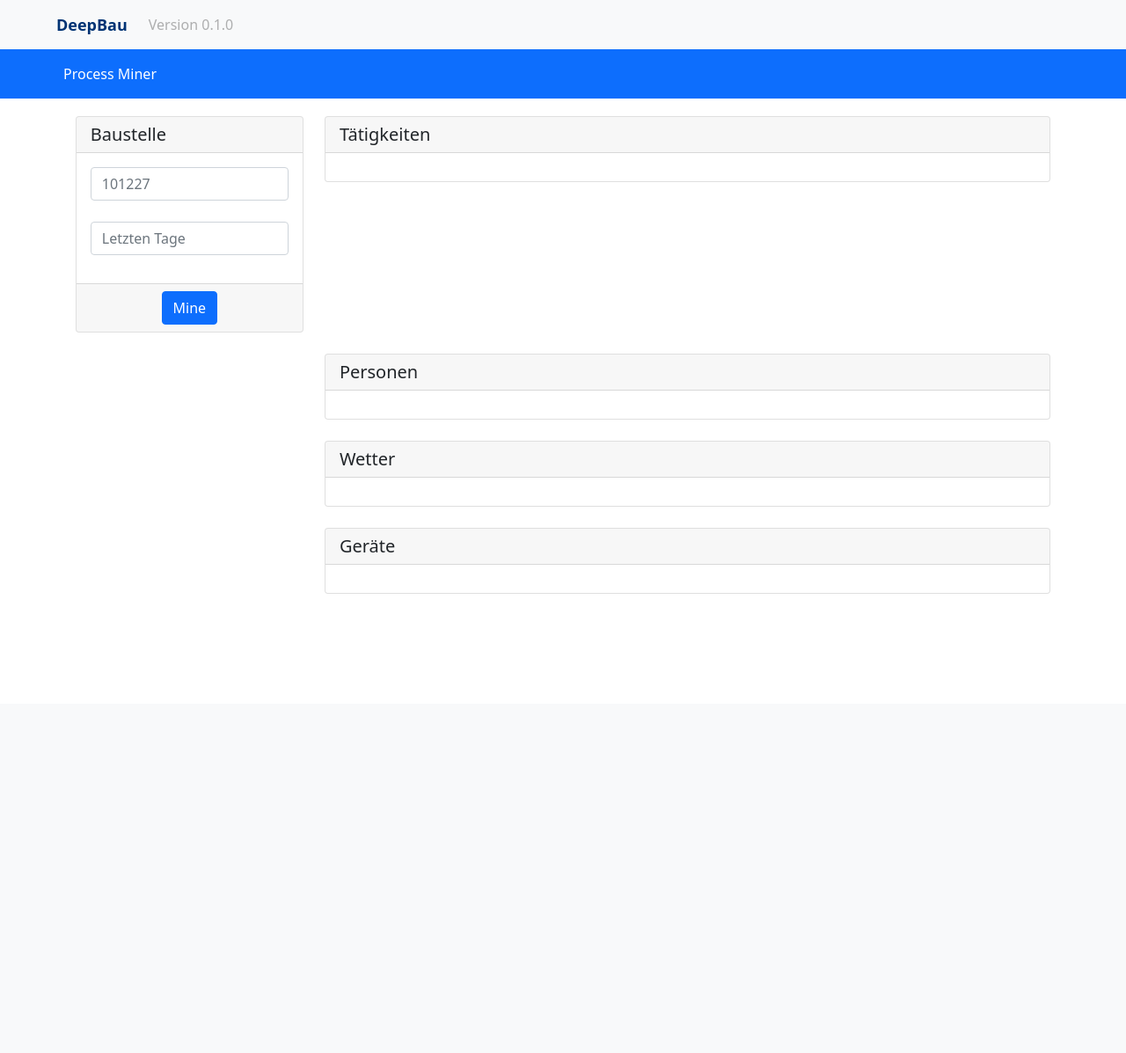
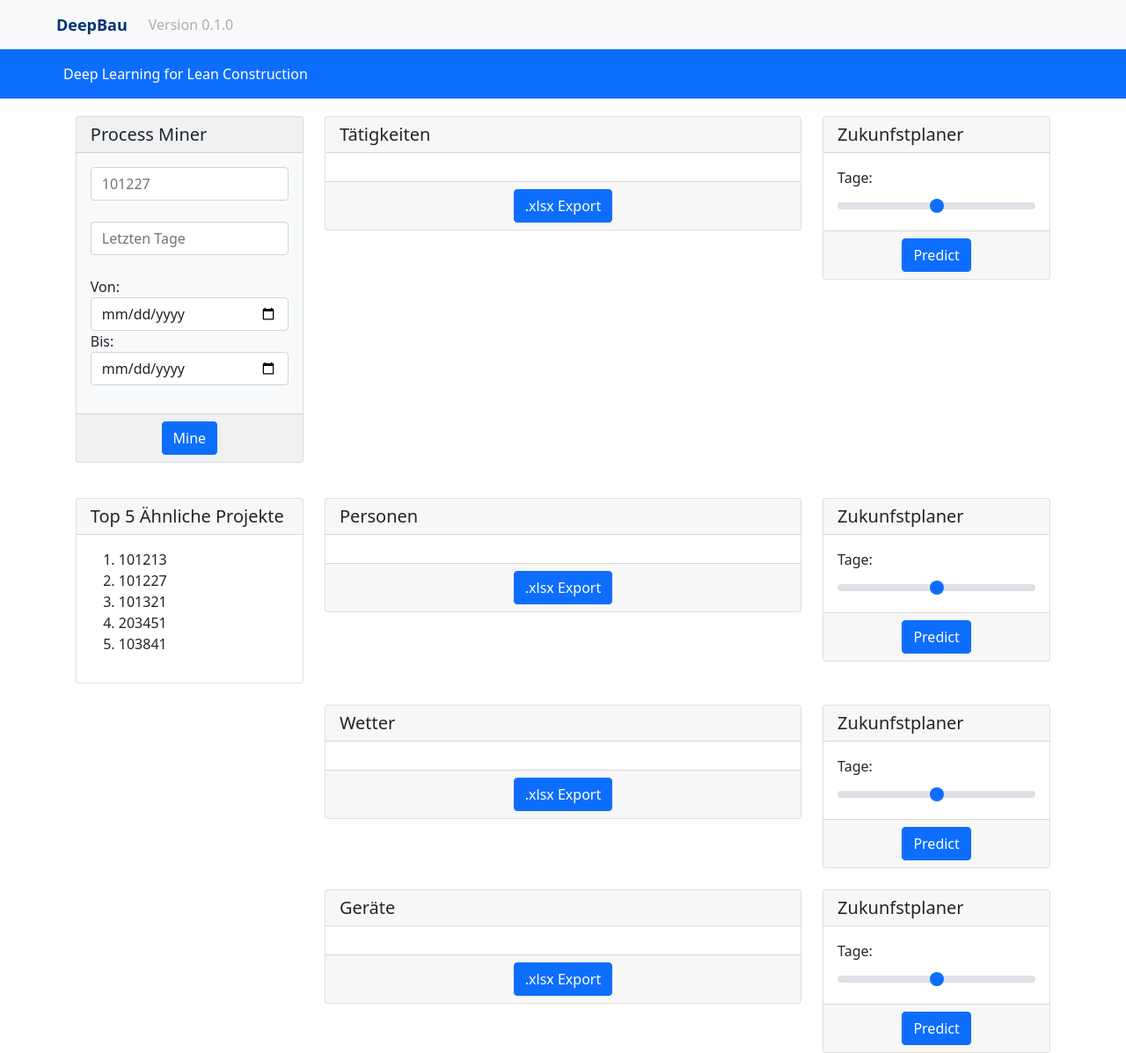
Before and after one commit to quentto/deep_bau, a Django app: page /app/predict in a window 1280 px wide. Shown: the whole page at 88% size. Before the commit the page ends 675 px from the top, so only its background shows below. Run offline with Django 3.2, Linux system fonts and the light colour scheme; parts of the project's set-up code (start-up, migrations or seed data) failed here and were passed over.

Commit message:
add order

```diff
--- a/deep_bau_web/deep_bau_server/deep_bau_app/views.py
+++ b/deep_bau_web/deep_bau_server/deep_bau_app/views.py
@@ -53,7 +53,7 @@ def predict(request):
                    "image": viz_process(df, "Tätigkeit", id, days),
                    "personen": viz_process(df, "Person", id, days),
                    "geraete": viz_process(df, "GeraetID", id, days),
-                   "wetter": viz_process(df, "Wetter", id, days)
+                   "wetter": viz_process(df, "Wetter", id, days),
                    }
 
         return render(request, 'app/predict.html', context)
--- a/deep_bau_web/deep_bau_server/templates/app/app_navbar.html
+++ b/deep_bau_web/deep_bau_server/templates/app/app_navbar.html
@@ -7,7 +7,7 @@
 
       <div class="collapse navbar-collapse" id="navbarNavDropdown">
         <ul class="navbar-nav">
-          <a class="nav-link disabled" style="color: white;">Process Miner</a>
+          <a class="nav-link disabled" style="color: white;">Deep Learning for Lean Construction</a>
         </ul>
       </div>
     </div>
--- a/deep_bau_web/deep_bau_server/templates/app/predict.html
+++ b/deep_bau_web/deep_bau_server/templates/app/predict.html
@@ -4,8 +4,8 @@
 <div class="container-fluid con">
   <div class="row d-flex justify-content-center">
       <div class="col-md-3">
-          <div class="card">
-              <h5 class="card-header">Baustelle</h5>
+          <div class="card text-dark bg-light mb-3">
+              <h5 class="card-header">Process Miner</h5>
               <div class="card-body">
                 <form action="{% url 'predict' %}" method="post">
                 <div class="form-group">
@@ -13,6 +13,14 @@
                 </div> <br/>
                 <div class="form-group">
                   <input type="text" class="form-control" name="days" placeholder="Letzten Tage">
+                </div> <br/>
+                <div class="form-group">
+                  <label>Von:</label>
+                  <input type="date" class="form-control" name="">
+                </div>
+                <div class="form-group">
+                  <label>Bis:</label>
+                  <input type="date" class="form-control" name="">
                 </div>
               </div>
               <div class="card-footer d-flex justify-content-center">
@@ -22,31 +30,73 @@
             </div>
       </div>
 
-      <div class="col-md-9">
+      <div class="col-md-6">
           <div class="card">
               <h5 class="card-header">Tätigkeiten</h5>
               <div class="card-body d-flex justify-content-center">
               {% if image %}
-              <svg width=1000px height=600px viewbox="0 0 1000 600">{{image | safe}}</svg>
+              <svg width=700px height=600px viewbox="0 0 700 600">{{image | safe}}</svg>
               {% endif %}
               </div>
+              <div class="card-footer d-flex justify-content-center">
+                <input type="submit" value=".xlsx Export" class="btn btn-primary">
+              </div>
             </div>
+      </div>
+      <div class="col-md-3">
+        <div class="card">
+          <h5 class="card-header">Zukunfstplaner</h5>
+          <div class="card-body">
+            <label for="customRange1" class="form-label">Tage:</label>
+            <input type="range" class="form-range" id="customRange1">
+          </div>
+          <div class="card-footer d-flex justify-content-center">
+            <input type="submit" value="Predict" class="btn btn-primary">
+          </div>
+        </div>
       </div>
   </div>
   <br/>
   <div class="row d-flex justify-content-center">
     <div class="col-md-3">
+      <div class="card">
+        <h5 class="card-header">Top 5 Ähnliche Projekte</h5>
+        <div class="card-body">
+          <ol>
+            <li>101213</li>
+            <li>101227</li>
+            <li>101321</li>
+            <li>203451</li>
+            <li>103841</li>
+          </ol>
+        </div>
+      </div>
     </div>
 
-    <div class="col-md-9">
+    <div class="col-md-6">
         <div class="card">
             <h5 class="card-header">Personen</h5>
             <div class="card-body d-flex justify-content-center">
               {% if image %}
-              <svg width=1000px height=600px viewbox="0 0 1000 600">{{personen | safe}}</svg>
+              <svg width=700px height=600px viewbox="0 0 700 600">{{personen | safe}}</svg>
               {% endif %}
               </div>
+              <div class="card-footer d-flex justify-content-center">
+                <input type="submit" value=".xlsx Export" class="btn btn-primary">
+              </div>
           </div>
+    </div>
+    <div class="col-md-3">
+      <div class="card">
+        <h5 class="card-header">Zukunfstplaner</h5>
+        <div class="card-body">
+          <label for="customRange1" class="form-label">Tage:</label>
+          <input type="range" class="form-range" id="customRange1">
+        </div>
+        <div class="card-footer d-flex justify-content-center">
+          <input type="submit" value="Predict" class="btn btn-primary">
+        </div>
+      </div>
     </div>
   </div>
   <br/>
@@ -54,7 +104,7 @@
     <div class="col-md-3">
     </div>
 
-    <div class="col-md-9">
+    <div class="col-md-6">
         <div class="card">
             <h5 class="card-header">Wetter</h5>
             <div class="card-body d-flex justify-content-center">
@@ -62,7 +112,22 @@
               <svg width=1000px height=600px viewbox="0 0 1000 600">{{wetter | safe}}</svg>
               {% endif %}
               </div>
+              <div class="card-footer d-flex justify-content-center">
+                <input type="submit" value=".xlsx Export" class="btn btn-primary">
+              </div>
           </div>
+    </div>
+    <div class="col-md-3">
+      <div class="card">
+        <h5 class="card-header">Zukunfstplaner</h5>
+        <div class="card-body">
+          <label for="customRange1" class="form-label">Tage:</label>
+          <input type="range" class="form-range" id="customRange1">
+        </div>
+        <div class="card-footer d-flex justify-content-center">
+          <input type="submit" value="Predict" class="btn btn-primary">
+        </div>
+      </div>
     </div>
   </div>
   <br/>
@@ -70,7 +135,7 @@
     <div class="col-md-3">
     </div>
 
-    <div class="col-md-9">
+    <div class="col-md-6">
         <div class="card">
             <h5 class="card-header">Geräte</h5>
             <div class="card-body d-flex justify-content-center">
@@ -78,7 +143,22 @@
                 <svg width=1000px height=600px viewbox="0 0 1000 600">{{geraete | safe}}</svg>
               {% endif %}
               </div>
+              <div class="card-footer d-flex justify-content-center">
+                <input type="submit" value=".xlsx Export" class="btn btn-primary">
+              </div>
           </div>
+    </div>
+    <div class="col-md-3">
+      <div class="card">
+        <h5 class="card-header">Zukunfstplaner</h5>
+        <div class="card-body">
+          <label for="customRange1" class="form-label">Tage:</label>
+          <input type="range" class="form-range" id="customRange1">
+        </div>
+        <div class="card-footer d-flex justify-content-center">
+          <input type="submit" value="Predict" class="btn btn-primary">
+        </div>
+      </div>
     </div>
   </div>
 </div>
--- a/visualizations/order.py
+++ b/visualizations/order.py
@@ -18,9 +18,9 @@ import matplotlib.pyplot as plt
 df = pd.read_csv('/home/tquentel/projects/SDaCathon/deep_bau/data/features/df_deep_bau.csv', index_col=0)
 
 
-topic = "Tätigkeit"
+topic = "GeraetID"
 project_id = 101227
-date = 15
+date = 30
 
 df = df[df["BaustelleID"] == project_id]
 df = df.tail(date)
@@ -48,7 +48,7 @@ df.replace(0, np.nan, inplace=True)
 
 fig, ax = plt.subplots(1, 1)
 #sns.set_style(style='white')
-sns.set(rc={'figure.figsize':(10,5)})
+sns.set(rc={'figure.figsize':(15,10)})
 
 cmap=sns.cm.rocket_r
 sns.heatmap(df, cmap=cmap, square=True, annot=True, cbar=0)
```
